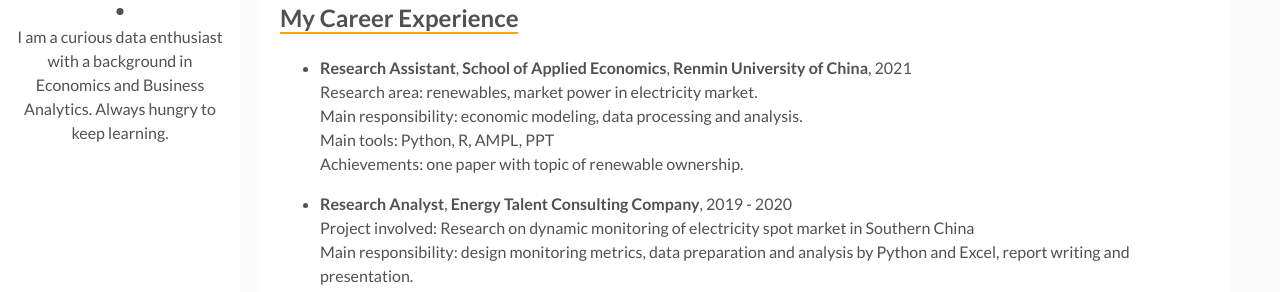
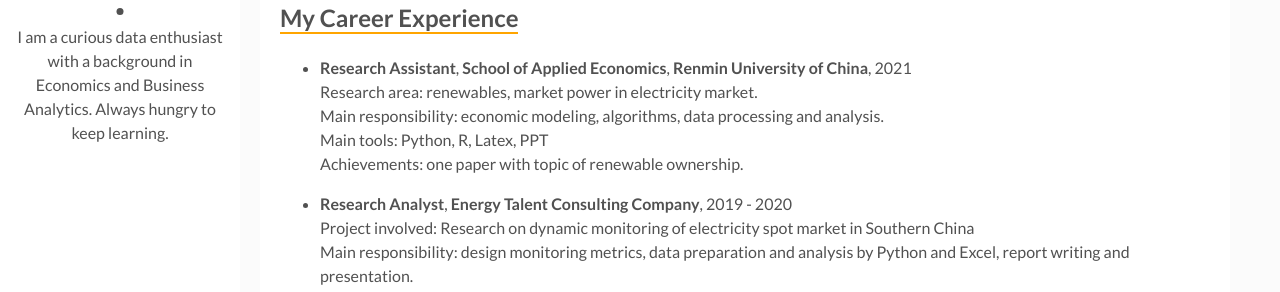
Before and after one commit to jing042323/jing-long, a Jekyll site: the page built from _posts/2021-09-06-about-me.markdown, in a window 1280 px wide and 900 px high, scrolled down 1095 px. Shown: the part 154-446 px from the top of the window. Built offline with Jekyll 4.4.1, drawn with Linux system fonts in a browser that asks for light colours; comment, search, counter and statistics services are not loaded; some of the changed text lies outside the part shown.

Commit message:
update aboutme

```diff
--- a/_posts/2021-09-06-about-me.markdown
+++ b/_posts/2021-09-06-about-me.markdown
@@ -26,8 +26,8 @@
 
 - **Research Assistant**, **School of Applied Economics**, **Renmin University of China**, 2021
 Research area: renewables,  market power in electricity market.
-Main responsibility: economic modeling, data processing and analysis.
-Main tools: Python, R, AMPL, PPT
+Main responsibility: economic modeling, algorithms, data processing and analysis.
+Main tools: Python, R, Latex, PPT
 Achievements: one paper with topic of renewable ownership.
 
 - **Research Analyst**, **Energy Talent Consulting Company**, 2019 \- 2020
@@ -74,13 +74,13 @@
 
 - **研究助理**, **应用经济学院**, **中国人民大学**, 2021
 研究领域：新能源、电力市场中的市场力；
-主要职责：经济学模型建模，数据处理与分析；
-使用工具：Python, R, AMPL, PPT；
+主要职责：经济学模型建模、算法研究、数据处理与分析；
+使用工具：Python, R, Latex, PPT；
 主要成果：主题为新能源所有权的论文一篇。
 
 - **研究员**, **知能汇融（北京）咨询有限公司**, 2019 \- 2020
 主要负责项目：南方区域电力现货市场动态监测研究；
-主要职责：设计市场监测体系和指标, 数据处理与分析，报告撰写及汇报；
+主要职责：设计市场监测体系和指标、数据处理与分析、报告撰写及汇报；
 使用工具：Python, Excel, PPT；
 主要成果：完成《南方区域电力现货市场2019年分析报告》、《南方区域电力现货市场2020年分析报告》各一份；完成论文《电力现货市场中统一结算电价对不同类型用户影响分析》，核心期刊《价格理论与实践》已录用；完成两个国家专利申报。
 
```
